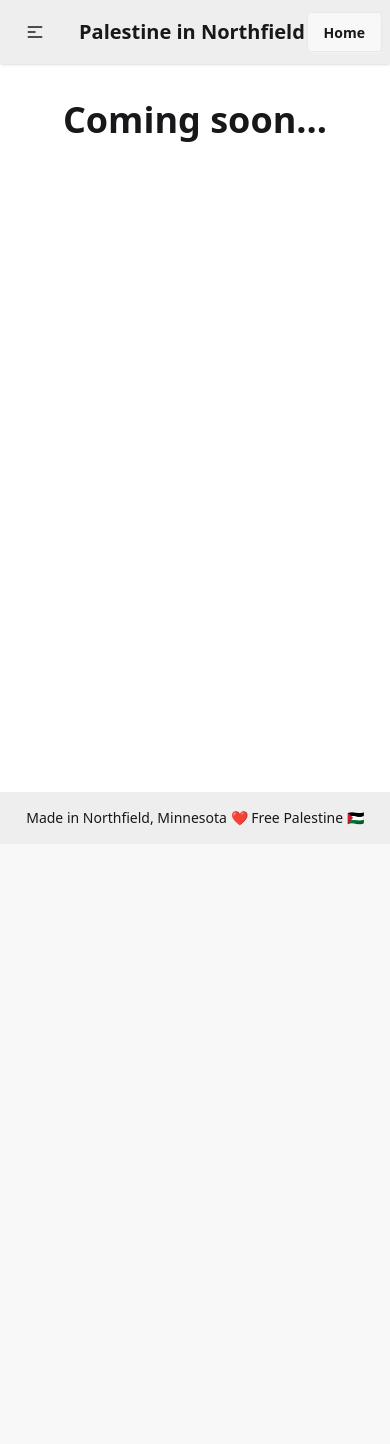
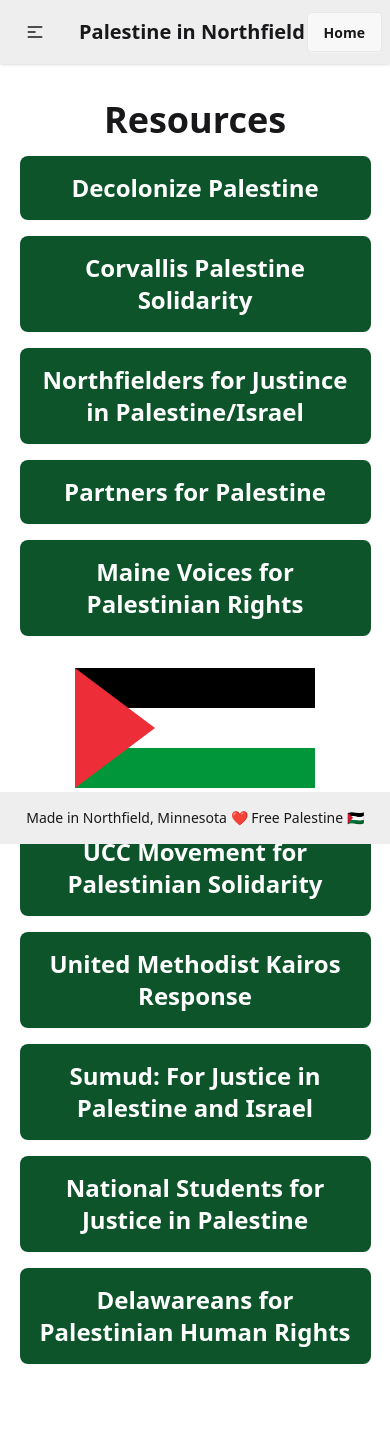
Before and after one commit to VictoryMa8/palestine-in-northfield, a Django app: page /resources/ in a window 390 px wide. Before the commit the page ends 826 px from the top, so only its background shows below. Run offline with Django 5.2, Linux system fonts and the light colour scheme.

Commit message:
Resources and about page expanded

```diff
--- a/frontend/static/assets/styles/output.css
+++ b/frontend/static/assets/styles/output.css
@@ -818,8 +818,17 @@
   .m-8 {
     margin: calc(var(--spacing) * 8);
   }
+  .mx-2 {
+    margin-inline: calc(var(--spacing) * 2);
+  }
   .mx-4 {
     margin-inline: calc(var(--spacing) * 4);
+  }
+  .mx-10 {
+    margin-inline: calc(var(--spacing) * 10);
+  }
+  .mx-20 {
+    margin-inline: calc(var(--spacing) * 20);
   }
   .mx-auto {
     margin-inline: auto;
@@ -968,9 +977,15 @@
   .h-5 {
     height: calc(var(--spacing) * 5);
   }
+  .h-30 {
+    height: calc(var(--spacing) * 30);
+  }
   .h-40 {
     height: calc(var(--spacing) * 40);
   }
+  .h-60 {
+    height: calc(var(--spacing) * 60);
+  }
   .h-140 {
     height: calc(var(--spacing) * 140);
   }
@@ -986,15 +1001,15 @@
   .w-2\/9 {
     width: calc(2/9 * 100%);
   }
-  .w-3\/5 {
-    width: calc(3/5 * 100%);
-  }
   .w-4\/5 {
     width: calc(4/5 * 100%);
   }
   .w-5 {
     width: calc(var(--spacing) * 5);
   }
+  .w-9\/10 {
+    width: calc(9/10 * 100%);
+  }
   .w-52 {
     width: calc(var(--spacing) * 52);
   }
--- a/frontend/templates/resources.html
+++ b/frontend/templates/resources.html
@@ -5,5 +5,19 @@
 {% endblock %}
 
 {% block content %}
-<h1 class="text-4xl text-center font-bold pt-25">Coming soon...</h1>
+<h1 class="text-4xl text-center font-bold pt-25">Resources</h1>
+<div class="flex flex-col justify-center items-center mb-20">
+  {% load static %}
+  <a target="_blank" class="font-bold text-center text-2xl mt-4 rounded-lg w-9/10 md:w-3/4 mx-2 p-4 bg-green-900 hover:bg-green-700 text-white" href="https://decolonizepalestine.com/">Decolonize Palestine</a>
+  <a target="_blank" class="font-bold text-center text-2xl mt-4 rounded-lg w-9/10 md:w-3/4 mx-2 p-4 bg-green-900 hover:bg-green-700 text-white" href="https://corvallispalestine.org/">Corvallis Palestine Solidarity</a>
+  <a target="_blank" class="font-bold text-center text-2xl mt-4 rounded-lg w-9/10 md:w-3/4 mx-2 p-4 bg-green-900 hover:bg-green-700 text-white" href="https://njpmn.org/">Northfielders for Justince in Palestine/Israel</a>
+  <a target="_blank" class="font-bold text-center text-2xl mt-4 rounded-lg w-9/10 md:w-3/4 mx-2 p-4 bg-green-900 hover:bg-green-700 text-white" href="https://www.partnersforpalestine.org/">Partners for Palestine</a>
+  <a target="_blank" class="font-bold text-center text-2xl mt-4 rounded-lg w-9/10 md:w-3/4 mx-2 p-4 bg-green-900 hover:bg-green-700 text-white" href="https://www.mvprights.org/">Maine Voices for Palestinian Rights</a>
+  <img class="h-30 mt-8 mb-4" src="{% static 'assets/images/palestine-flag.svg' %}">
+  <a target="_blank" class="font-bold text-center text-2xl mt-4 rounded-lg w-9/10 md:w-3/4 mx-2 p-4 bg-green-900 hover:bg-green-700 text-white" href="https://www.uccmps.org/">UCC Movement for Palestinian Solidarity</a>
+  <a target="_blank" class="font-bold text-center text-2xl mt-4 rounded-lg w-9/10 md:w-3/4 mx-2 p-4 bg-green-900 hover:bg-green-700 text-white" href="https://www.kairosresponse.org/">United Methodist Kairos Response</a>
+  <a target="_blank" class="font-bold text-center text-2xl mt-4 rounded-lg w-9/10 md:w-3/4 mx-2 p-4 bg-green-900 hover:bg-green-700 text-white" href="https://www.elca.org/our-work/publicly-engaged-church/sumud">Sumud: For Justice in Palestine and Israel</a>
+  <a target="_blank" class="font-bold text-center text-2xl mt-4 rounded-lg w-9/10 md:w-3/4 mx-2 p-4 bg-green-900 hover:bg-green-700 text-white" href="https://www.nationalsjp.org/">National Students for Justice in Palestine</a>
+  <a target="_blank" class="font-bold text-center text-2xl mt-4 rounded-lg w-9/10 md:w-3/4 mx-2 p-4 bg-green-900 hover:bg-green-700 text-white" href="https://www.delphr.org/">Delawareans for Palestinian Human Rights</a>
+</div>
 {% endblock %}
```
Also changed, not shown: other parts of frontend/static/assets/styles/output.css (+32 -31 lines), frontend/templates/about.html (+11 -1 lines), frontend/templates/index.html (+9 -6 lines), frontend/static/assets/images/arrow.svg (added).
